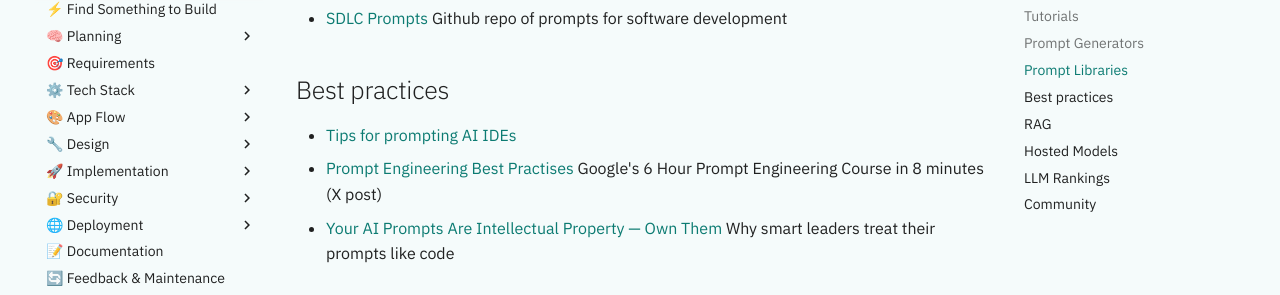
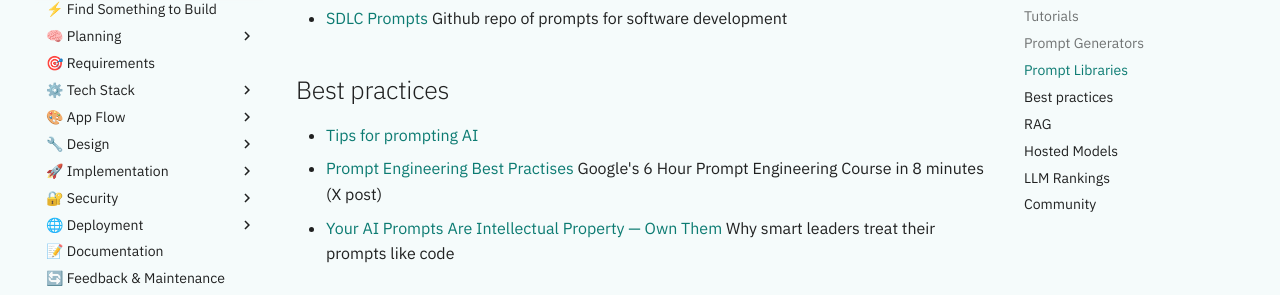
Before and after one commit to shlomoc/10xdev, an MkDocs documentation site: the page built from docs/prompt-engineering/index.md, in a window 1280 px wide and 900 px high, scrolled down 1143 px. Shown: the part 135-430 px from the top of the window. Built offline with MkDocs 1.6.1 and Material for MkDocs 9.7.7, drawn with Linux system fonts in a browser that asks for light colours.

Commit message:
docs: add new prompting tips and update Claude Code tutorials

```diff
--- a/docs/prompt-engineering/index.md
+++ b/docs/prompt-engineering/index.md
@@ -37,7 +37,7 @@ See also [Tools, Skills & MCP](../resources/tools/index.md) for related AI devel
 
 ## Best practices
 
-* [Tips for prompting AI IDEs](../reference/ide-tips.md)
+* [Tips for prompting AI](../reference/prompting-tips.md)
 * [Prompt Engineering Best Practises](https://x.com/Meer_AIIT/status/2013227813017411758) Google's 6 Hour Prompt Engineering Course in 8 minutes (X post)
 * [Your AI Prompts Are Intellectual Property — Own Them](https://graymatter.jamesgray.ai/p/manage-prompts-like-code) Why smart leaders treat their prompts like code
 
```
Also changed, not shown: docs/ai-coding-tools/ai-agents/claude-code.md (+1 -0 lines), docs/reference/prompting-tips.md (renamed from docs/reference/ide-tips.md).
